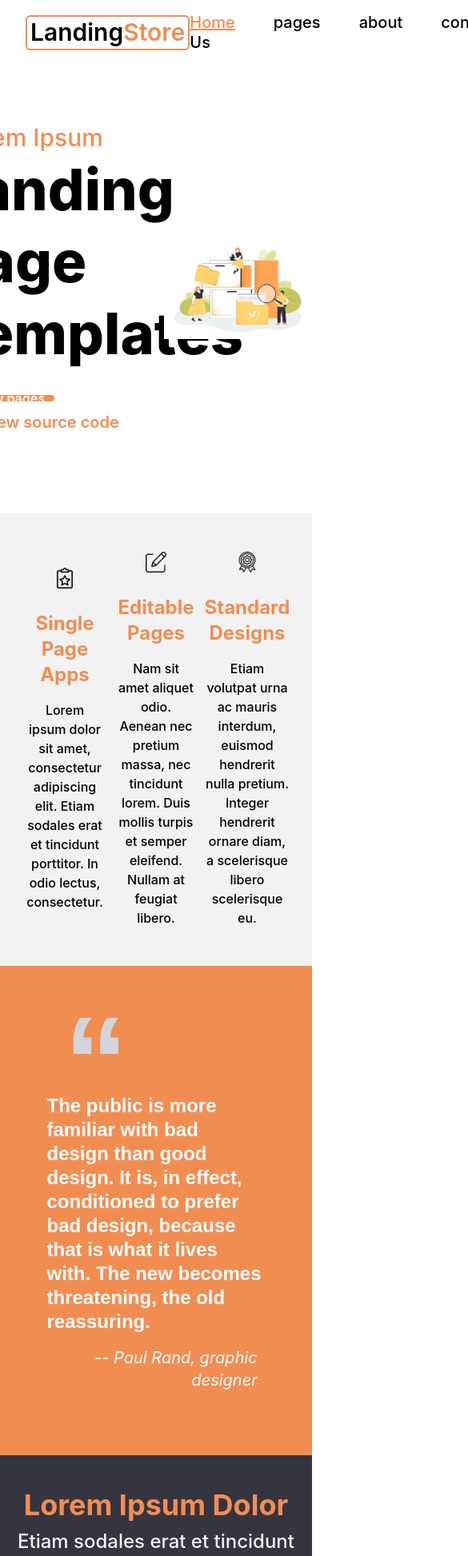
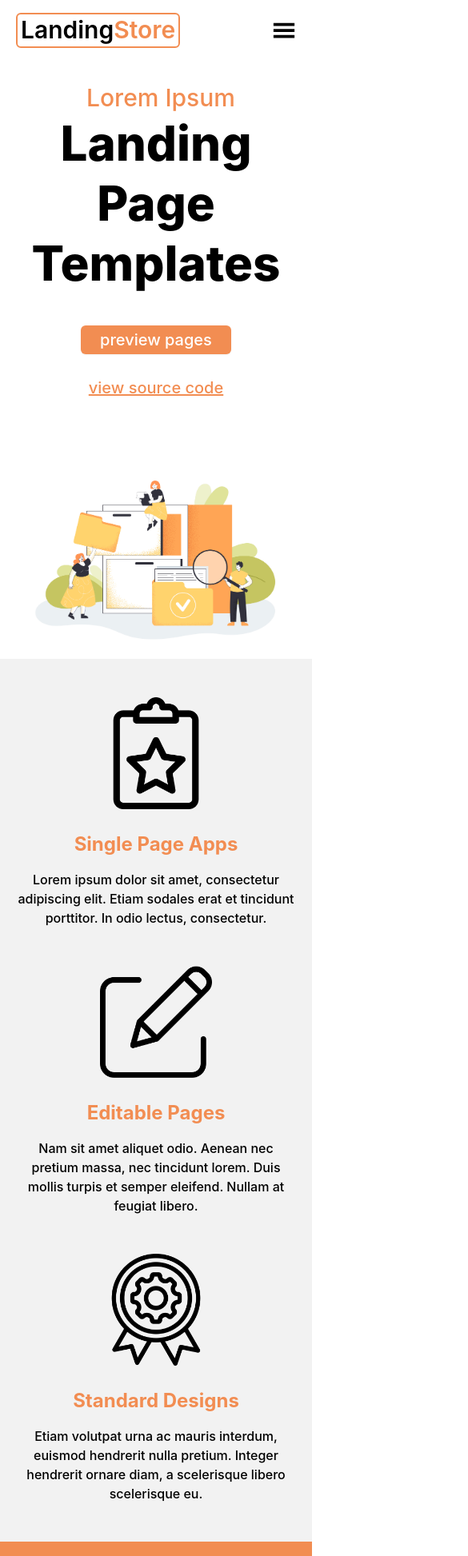
Before and after one commit to mmesomasaint/landing-page-templates, a Next.js app: page / in a window 390 px wide. Shown: the top 1946 px of the page at 80% size, 585 px wide, since content can reach past the window. Built offline with nearby package versions, Linux system fonts and the light colour scheme.

Commit message:
Fix: Make index page responsive

```diff
--- a/pages/index.js
+++ b/pages/index.js
@@ -1,10 +1,17 @@
+import { useState } from 'react'
+import { Transition } from '@headlessui/react'
 import { BsWhatsapp, BsLinkedin, BsTwitter, BsGithub } from 'react-icons/bs'
+import { GiHamburgerMenu } from 'react-icons/gi'
+import { FaWindowClose } from 'react-icons/fa'
 
 export default function Home() {
+  const [isOpen, setIsOpen] = useState(false)
+  const onClick = () => setIsOpen((state) => !state)
+
   return (
     <div>
       <header className='w-full h-fit bg-white'>
-        <div className='py-4 px-8 flex justify-between items-center'>
+        <div className='relative max-w-[80rem] px-5 sm:px-10 xl:px-0 w-full mx-auto py-4 flex justify-between items-center'>
           <div>
             <div className='border-2 rounded-md border-[#F28D52] p-1'>
               <span className='text-black text-3xl font-semibold leading-none text-center'>
@@ -15,38 +22,57 @@ export default function Home() {
               </span>
             </div>
           </div>
-          <div className=''>
-            <span className='text-xl font-medium leading-tight text-center text-[#F28D52] capitalize mr-6 underline'>
+          <div className='md:hidden'>
+            {isOpen ? (
+              <FaWindowClose
+                className='text-3xl text-[#F28D52]'
+                onClick={onClick}
+              />
+            ) : (
+              <GiHamburgerMenu
+                className='text-3xl text-black'
+                onClick={onClick}
+              />
+            )}
+          </div>
+          <div
+            className={`${
+              isOpen
+                ? 'block absolute w-full right-0 top-[100%] bg-white pr-10'
+                : 'hidden'
+            } md:w-auto md:static md:block flex flex-col items-end md:flex-none gap-5`}
+          >
+            <span className='text-xl font-medium leading-tight block md:inline w-full text-right md:text-center text-[#F28D52] capitalize md:mr-6 underline '>
               home
             </span>
-            <span className='text-xl font-medium leading-tight text-center text-black capitalize mx-6'>
+            <span className='text-xl font-medium leading-tight block md:inline w-full text-right md:text-center text-black capitalize md:mx-6 '>
               pages
             </span>
-            <span className='text-xl font-medium leading-tight text-center text-black capitalize mx-6'>
+            <span className='text-xl font-medium leading-tight block md:inline w-full text-right md:text-center text-black capitalize md:mx-6 '>
               about
             </span>
-            <span className='text-xl font-medium leading-tight text-center text-black capitalize ml-6'>
+            <span className='text-xl font-medium leading-tight block md:inline w-full text-right md:text-center text-black capitalize md:ml-6 '>
               contact Us
             </span>
           </div>
         </div>
       </header>
       <div>
-        <section className='bg-white w-full h-[35rem] py-2'>
-          <div className='bg-transparent w-full h-full grid grid-cols-2 gap-5 place-items-center'>
-            <div className='text-left py-5 pl-10 border-l-[10px] border-l-[#F28D52]'>
+        <section className='bg-white w-full h-fit lg:h-[38rem] py-2'>
+          <div className='max-w-[80rem] px-5 sm:px-10 xl:px-0 w-full mx-auto bg-transparent h-full grid grid-cols-1 lg:grid-cols-2 gap-5 place-items-center'>
+            <div className='text-center lg:text-left py-5 pl-0 lg:pl-10 lg:border-l-[10px] lg:border-l-[#F28D52]'>
               <span className='text-3xl font-medium leading-tight text-[#F28D52] capitalize ml-3'>
                 Lorem Ipsum
               </span>
-              <span className='block text-7xl font-extrabold leading-tight text-black'>
+              <span className='block text-6xl sm:text-7xl font-extrabold leading-tight sm:leading-[1.4] text-black'>
                 Landing Page Templates
               </span>
-              <div className='my-6'>
-                <button className='bg-[#F28D52] text-white text-base xl:text-lg font-semibold leading-[0] py-1 xl:py-2 px-3 xl:px-6 shadow-sm rounded-md'>
+              <div className='my-10'>
+                <button className='bg-[#F28D52] text-white text-xl sm:text-2xl lg:text-lg font-medium lg:font-semibold leading-none py-2 px-6 shadow-sm rounded-md'>
                   preview pages
                 </button>
-                <button className='text-xl font-semibold leading-none px-6 py-2 text-[#F28D52] rounded-md ml-6 group'>
-                  <span className='group-hover:underline'>
+                <button className='text-xl sm:text-2xl lg:text-xl font-medium lg:font-semibold leading-none px-6 py-2 text-[#F28D52] rounded-md md:ml-6 mt-6 sm:mt-0 group'>
+                  <span className='underline md:no-underline md:group-hover:underline'>
                     view source code
                   </span>
                 </button>
@@ -58,7 +84,7 @@ export default function Home() {
           </div>
         </section>
         <section className='w-full h-fit bg-[#F2F2F2]'>
-          <div className='grid grid-cols-3 gap-12 place-items-center p-12'>
+          <div className='max-w-[80rem] px-5 sm:px-10 xl:px-0 w-full mx-auto grid grid-cols-1 md:grid-cols-3 gap-12 place-items-center p-12'>
             <div className='w-full flex flex-col gap-5 items-center'>
               <img
                 src='/imgs/single-page.png'
@@ -113,9 +139,9 @@ export default function Home() {
           </div>
         </section>
         <section className='bg-[#F28D52] h-fit pb-20'>
-          <figure className=''>
+          <figure className='max-w-[80rem] px-5 sm:px-10 xl:px-0 w-full mx-auto'>
             <blockquote className='relative before:content-["\201C"] before:text-[10rem] before:relative before:font-extrabold before:leading-none before:top-10 before:left-20 before:text-gray-300'>
-              <div className='w-[70%] mx-auto h-full'>
+              <div className='w-[80%] mx-auto h-full'>
                 <span className='text-2xl font-semibold leading-tight text-white'>
                   The public is more familiar with bad design than good design.
                   It is, in effect, conditioned to prefer bad design, because
@@ -124,7 +150,7 @@ export default function Home() {
                 </span>
               </div>
             </blockquote>
-            <figcaption className='w-[65%] mx-auto text-right mt-4 text-xl italic text-white'>
+            <figcaption className='w-[80%] mx-auto text-right mt-4 text-xl italic text-white'>
               -- Paul Rand, graphic designer
             </figcaption>
           </figure>
@@ -132,22 +158,24 @@ export default function Home() {
         <section className='bg-[#353540] h-fit w-full'>
           <div className='w-full'>
             <div className='w-full pt-10 pb-20'>
-              <div className='w-full text-center text-[#F28D52] text-4xl font-bold leading-tight capitalize'>
-                Lorem ipsum dolor
+              <div className='max-w-[80rem] px-5 sm:px-10 xl:px-0 w-full mx-auto sm:w-[80%]'>
+                <div className='w-full text-center text-[#F28D52] text-4xl font-bold leading-tight capitalize'>
+                  Landing pages
+                </div>
+                <span className='block w-full text-center text-2xl font-medium leading-tight text-[#F2F2F2] mt-2'>
+                  Etiam sodales erat et tincidunt porttitor. In odio lectus,
+                  consectetur tincidunt posuere at, elementum mattis ligula
+                </span>
               </div>
-              <span className='block w-full text-center text-2xl font-medium leading-tight text-[#F2F2F2] mt-2'>
-                Etiam sodales erat et tincidunt porttitor. In odio lectus,
-                consectetur tincidunt posuere at, elementum mattis ligula
-              </span>
             </div>
             <div className='w-full h-fit skew-y-6 bg-[#F2F2F2]'>
-              <div className='w-[80%] mx-auto grid grid-cols-2 gap-10 px-2 py-20 place-items-center bg-transparent -skew-y-6'>
+              <div className='max-w-[80rem] px-5 sm:px-10 xl:px-0 w-full sm:w-[80%] mx-auto grid grid-cols-1 lg:grid-cols-2 gap-10 py-20 place-items-center bg-transparent -skew-y-6'>
                 <div>
                   <div className='flex gap-5 items-center'>
-                    <div className='w-20 h-20 flex justify-center items-center text-5xl leading-none font-semibold bg-[#F28D52] text-white rounded-full shadow-lg'>
+                    <div className='w-16 sm:w-20 h-16 sm:h-20 flex justify-center items-center text-3xl sm:text-5xl leading-none font-semibold bg-[#F28D52] text-white rounded-full shadow-lg'>
                       1
                     </div>
-                    <span className='text-4xl font-bold leading-tight text-left text-[#F28D52] capitalize'>
+                    <span className='text-3xl sm:text-4xl font-bold leading-tight text-left text-[#F28D52] capitalize'>
                       Deli/fast
                     </span>
                   </div>
@@ -172,8 +200,8 @@ export default function Home() {
               </div>
             </div>
             <div className='w-full h-fit skew-y-6 bg-transparent'>
-              <div className='w-[80%] mx-auto grid grid-cols-2 gap-10 px-2 py-20 place-items-center bg-transparent -skew-y-6'>
-                <div>
+              <div className='max-w-[80rem] px-5 sm:px-10 xl:px-0 w-full sm:w-[80%] mx-auto grid grid-cols-1 lg:grid-cols-2 gap-10 py-20 place-items-center bg-transparent -skew-y-6'>
+                <div className='order-last lg:order-first'>
                   <img
                     src='/imgs/restaurant.jpg'
                     alt='restaurant'
@@ -182,10 +210,10 @@ export default function Home() {
                 </div>
                 <div>
                   <div className='flex gap-5 items-center'>
-                    <div className='w-20 h-20 flex justify-center items-center text-5xl leading-none font-semibold bg-[#F28D52] text-white rounded-full shadow-lg'>
+                    <div className='w-16 sm:w-20 h-16 sm:h-20 flex justify-center items-center text-3xl sm:text-5xl leading-none font-semibold bg-[#F28D52] text-white rounded-full shadow-lg'>
                       2
                     </div>
-                    <span className='text-4xl font-bold leading-tight text-left text-[#F28D52] capitalize'>
+                    <span className='text-3xl sm:text-4xl font-bold leading-tight text-left text-[#F28D52] capitalize'>
                       Restaurant
                     </span>
                   </div>
@@ -203,13 +231,13 @@ export default function Home() {
               </div>
             </div>
             <div className='w-full h-fit skew-y-6 bg-[#F2F2F2]'>
-              <div className='w-[80%] mx-auto grid grid-cols-2 gap-10 px-2 py-20 place-items-center bg-transparent -skew-y-6'>
+              <div className='max-w-[80rem] px-5 sm:px-10 xl:px-0 w-full sm:w-[80%] mx-auto grid grid-cols-1 lg:grid-cols-2 gap-10 py-20 place-items-center bg-transparent -skew-y-6'>
                 <div>
                   <div className='flex gap-5 items-center'>
-                    <div className='w-20 h-20 flex justify-center items-center text-5xl leading-none font-semibold bg-[#F28D52] text-white rounded-full shadow-lg'>
+                    <div className='w-16 sm:w-20 h-16 sm:h-20 flex justify-center items-center text-3xl sm:text-5xl leading-none font-semibold bg-[#F28D52] text-white rounded-full shadow-lg'>
                       3
                     </div>
-                    <span className='text-4xl font-bold leading-tight text-left text-[#F28D52] capitalize'>
+                    <span className='text-3xl sm:text-4xl font-bold leading-tight text-left text-[#F28D52] capitalize'>
                       Yoga Class
                     </span>
                   </div>
@@ -234,16 +262,16 @@ export default function Home() {
               </div>
             </div>
             <div className='w-full h-fit skew-y-6 bg-transparent'>
-              <div className='w-[80%] mx-auto grid grid-cols-2 gap-10 px-2 py-20 place-items-center bg-transparent -skew-y-6'>
-                <div>
+              <div className='max-w-[80rem] px-5 sm:px-10 xl:px-0 w-full sm:w-[80%] mx-auto grid grid-cols-1 lg:grid-cols-2 gap-10 py-20 place-items-center bg-transparent -skew-y-6'>
+                <div className='order-last lg:order-first'>
                   <img src='/imgs/hiking.jpg' alt='hiking' className='w-full' />
                 </div>
                 <div>
                   <div className='flex gap-5 items-center'>
-                    <div className='w-20 h-20 flex justify-center items-center text-5xl leading-none font-semibold bg-[#F28D52] text-white rounded-full shadow-lg'>
+                    <div className='w-16 sm:w-20 h-16 sm:h-20 flex justify-center items-center text-3xl sm:text-5xl leading-none font-semibold bg-[#F28D52] text-white rounded-full shadow-lg'>
                       4
                     </div>
-                    <span className='text-4xl font-bold leading-tight text-left text-[#F28D52] capitalize'>
+                    <span className='text-3xl sm:text-4xl font-bold leading-tight text-left text-[#F28D52] capitalize'>
                       Hiking
                     </span>
                   </div>
@@ -262,8 +290,8 @@ export default function Home() {
             </div>
           </div>
         </section>
-        <section>
-          <div className='w-[80%] mx-auto py-20'>
+        <section className='bg-white'>
+          <div className='max-w-[80rem] px-5 sm:px-10 xl:px-0 w-full sm:w-[80%] mx-auto py-20'>
             <div>
               <div className='text-[#F28D52] text-xl font-medium leading-none text-center w-full capitalize'>
                 for more frontend dev tips &darr;
@@ -277,13 +305,13 @@ export default function Home() {
                 libero. Sed venenati iaculis facilisis elementum.
               </div>
             </div>
-            <div className=' w-[50%] mx-auto'>
+            <div className='w-[100%] md:w-[70%] xl:w-[50%] mx-auto'>
               <form>
                 <div className='w-full my-3'>
                   <input
                     name='email'
                     type='email'
-                    className='p-2 text-xl font-medium leading-tight bg-[#F2F2F2] outline-[#F28D52] w-full rounded-md'
+                    className='p-2 text-xl font-medium leading-tight bg-[#F2F2F2] outline outline-[#F28D52] w-full rounded-md placeholder:text-[#F28D52] placeholder:opacity-60'
                     placeholder='Email'
                     autoComplete='email'
                     required
@@ -300,24 +328,44 @@ export default function Home() {
         </section>
       </div>
       <footer className='bg-[#353540]'>
-        <div className='w-[80%] mx-auto grid grid-cols-2 gap-10 py-10'>
-          <div className='flex gap-5 justify-center items-start'>
+        <div className='max-w-[80rem] px-5 sm:px-10 xl:px-0 w-full sm:w-[80%] mx-auto grid sm:grid-cols-1 lg:grid-cols-3 gap-10 pt-12 pb-5'>
+          <div className='flex gap-10 justify-start items-start sm:col-span-2'>
             <div>
-              <div className='text-[#F28D52] text-2xl font-medium'>tincidunt lectus</div>
-              <span className='block text-xl font-medium'>tortor vitae</span>
-              <span className='block text-xl font-medium'>risus massa</span>
-              <span className='block text-xl font-medium'>Ut pretium</span>
-              <span className='block text-xl font-medium'> augue in</span>
-              <span className='block text-xl font-medium'>sem non dui</span>
-              <span className='block text-xl font-medium'>Duis mattis</span>
+              <div className='text-[#F28D52] text-2xl font-medium capitalize'>
+                tincidunt lectus
+              </div>
+              <span className='block text-xl font-medium my-2'>
+                tortor vitae
+              </span>
+              <span className='block text-xl font-medium my-2'>
+                risus massa
+              </span>
+              <span className='block text-xl font-medium my-2'>Ut pretium</span>
+              <span className='block text-xl font-medium my-2'> augue in</span>
+              <span className='block text-xl font-medium my-2'>
+                sem non dui
+              </span>
+              <span className='block text-xl font-medium my-2'>
+                Duis mattis
+              </span>
             </div>
             <div>
-              <div className='text-[#F28D52] text-2xl font-medium'> ligula sit amet</div>
-              <span className='block text-xl font-medium'>risus massa</span>
-              <span className='block text-xl font-medium'>molestie eget</span>
-              <span className='block text-xl font-medium'>a ligula sit</span>
-              <span className='block text-xl font-medium'>commodo mi</span>
-              <span className='block text-xl font-medium'>vitae lobortis</span>
+              <div className='text-[#F28D52] text-2xl font-medium capitalize'>
+                ligula sit amet
+              </div>
+              <span className='block text-xl font-medium my-2'>
+                risus massa
+              </span>
+              <span className='block text-xl font-medium my-2'>
+                molestie eget
+              </span>
+              <span className='block text-xl font-medium my-2'>
+                a ligula sit
+              </span>
+              <span className='block text-xl font-medium my-2'>commodo mi</span>
+              <span className='block text-xl font-medium my-2'>
+                vitae lobortis
+              </span>
             </div>
           </div>
           <div>
@@ -328,7 +376,9 @@ export default function Home() {
             </div>
             <div className='my-7'>
               <form>
-              <div className='text-[#F28D52] text-2xl font-medium my-3'> Signup to my weekly newsletter</div>
+                <div className='text-[#F28D52] text-2xl font-medium my-3'>
+                  Signup to my weekly newsletter
+                </div>
                 <div className='flex'>
                   <input
                     type='email'
@@ -343,11 +393,8 @@ export default function Home() {
                 </div>
               </form>
             </div>
-            <div className='w-fit mx-auto flex justify-center gap-7 my-7 px-7 py-3 border-t border-t-[#F2F2F2]'>
-              <div className='text-[#F2F2F2] text-xl font-medium leading-tight'>
-                Contact:
-              </div>
-              <div className='flex justify-start gap-5'>
+            <div className='w-fit mx-auto flex justify-center gap-7 mt-12 px-7 py-5 border-t border-t-[#F2F2F2]'>
+              <div className='flex justify-start gap-10'>
                 <BsWhatsapp className='text-2xl text-[#BFB960]' />
                 <BsLinkedin className='text-2xl text-[#BFB960]' />
                 <BsTwitter className='text-2xl text-[#BFB960]' />
```
